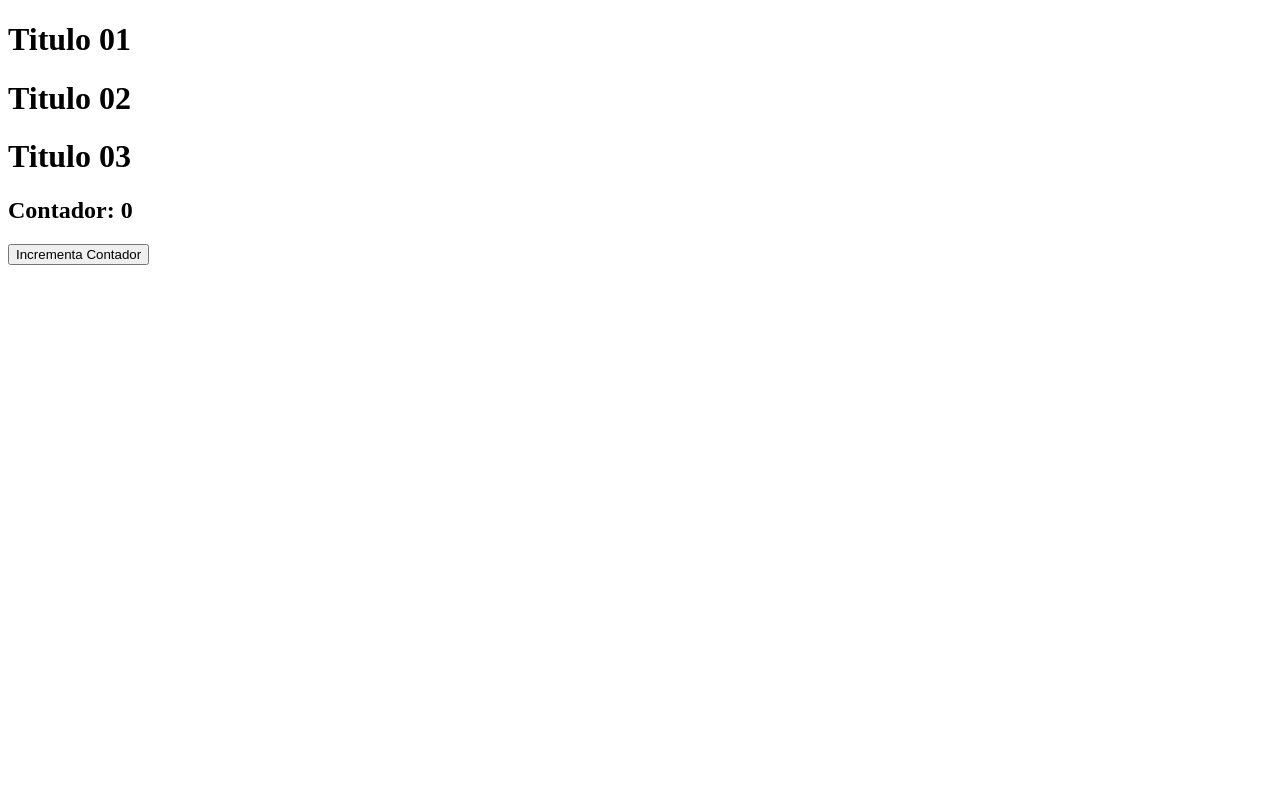
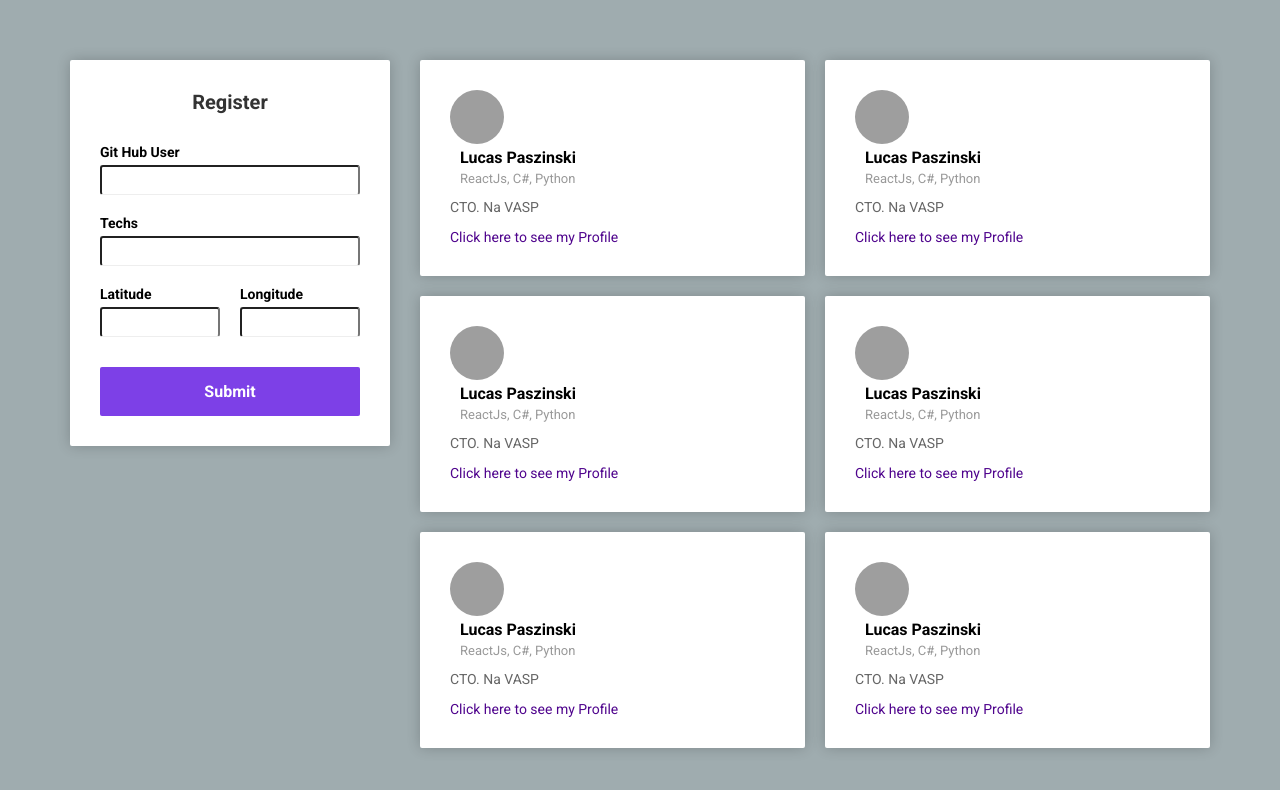
Before and after one commit to lpasz/OmniStack10, a React (Create React App) app in the folder frontend_web/: page / in a window 1280 px wide. Shown: the top 790 px of the page. Built offline with nearby package versions, Linux system fonts and the light colour scheme; grey boxes are pictures that could not be loaded.

Commit message:
ADDED:  React White Mode Frontend Visual part.

```diff
--- /dev/null
+++ b/frontend_web/src/App.css
@@ -0,0 +1,31 @@
+.App {
+    max-width: 1200px;
+    margin: 0 auto;
+    padding: 60px 30px;
+
+    display:flex;
+    flex-direction: row;
+    align-items: flex-start;
+
+}
+
+.App main {
+    margin-left: 30px;
+}
+
+@media(max-width: 1000px){
+    .App{
+        flex-direction: column;
+    }
+    .App main{
+        margin-left: 0;
+        margin-top: 30px;
+        width: 100%;
+    }
+
+    .App aside{
+        width: 100%;
+    }
+
+
+}
--- a/frontend_web/src/App.js
+++ b/frontend_web/src/App.js
@@ -1,30 +1,147 @@
 import React from 'react';
-import Header from './Header';
-import { useState } from 'react';
-
-// Componente: (Ex: App) Bloco isolado de HTML, CSS JS, o qual não interfere no restante da aplicação
-// Propriedade: São os atributos do HTML || Informações que o componente pai passa para o filho
-// Estado: informação manipulada por componentes, pois o react não monitora a alteração de varaiveis (Lembrar: imutabilidade)
+import './global.css';
+import './App.css';
+import './Sidebar.css';
+import './Main.css';
 
 function App()
 {
-  const [counter, setCounter] = useState(0)
-
-  function incrementCounter()
-  {
-    console.log('click')
-    setCounter( counter + 1 );
-  }
 
   return (
-    // fragment open
-    <>
-      <Header title="Titulo 01" />
-      <Header title="Titulo 02" />
-      <Header title="Titulo 03" />
-      <h2>Contador: {counter}</h2>
-      <button onClick={incrementCounter}>Incrementa Contador</button>
-    </>
+    <div className="App">
+      <aside>
+        <strong>Register</strong>
+        <form>
+          <div className="input-block">
+            <label htmlFor="github_username">Git Hub User</label>
+            <input name="github_username" id="github_username" required />
+          </div>
+          <div className="input-block">
+
+            <label htmlFor="user_techs">Techs</label>
+            <input name="user_techs" id="user_techs" required />
+          </div>
+          <div className="input-group">
+            <div className="input-block">
+              <label htmlFor="latitude">Latitude</label>
+              <input name="latitude" id="latitude" required />
+            </div>
+            <div className="input-block">
+              <label htmlFor="longitude">Longitude</label>
+              <input name="longitude" id="longitude" required />
+            </div>
+          </div>
+
+          <button type="submit">Submit</button>
+        </form>
+      </aside>
+      <main>
+        <ul>
+          <li className="dev-item">
+            <header>
+              <img src="https://avatars1.githubusercontent.com/u/42593470?s=460&v=4" alt="LucasPaszinski" />
+              <div className="userInfo">
+                <strong>
+                  Lucas Paszinski
+                </strong>
+                <span>
+                  ReactJs, C#, Python
+                </span>
+              </div>
+            </header>
+            <p>
+              CTO. Na VASP
+            </p>
+            <a href="https://github.com/LucasPaszinski"> Click here to see my Profile</a>
+          </li>
+          <li className="dev-item">
+            <header>
+              <img src="https://avatars1.githubusercontent.com/u/42593470?s=460&v=4" alt="LucasPaszinski" />
+              <div className="userInfo">
+                <strong>
+                  Lucas Paszinski
+                </strong>
+                <span>
+                  ReactJs, C#, Python
+                </span>
+              </div>
+            </header>
+            <p>
+              CTO. Na VASP
+            </p>
+            <a href="https://github.com/LucasPaszinski"> Click here to see my Profile</a>
+          </li>
+          <li className="dev-item">
+            <header>
+              <img src="https://avatars1.githubusercontent.com/u/42593470?s=460&v=4" alt="LucasPaszinski" />
+              <div className="userInfo">
+                <strong>
+                  Lucas Paszinski
+                </strong>
+                <span>
+                  ReactJs, C#, Python
+                </span>
+              </div>
+            </header>
+            <p>
+              CTO. Na VASP
+            </p>
+            <a href="https://github.com/LucasPaszinski"> Click here to see my Profile</a>
+          </li>
+          <li className="dev-item">
+            <header>
+              <img src="https://avatars1.githubusercontent.com/u/42593470?s=460&v=4" alt="LucasPaszinski" />
+              <div className="userInfo">
+                <strong>
+                  Lucas Paszinski
+                </strong>
+                <span>
+                  ReactJs, C#, Python
+                </span>
+              </div>
+            </header>
+            <p>
+              CTO. Na VASP
+            </p>
+            <a href="https://github.com/LucasPaszinski"> Click here to see my Profile</a>
+          </li>
+          <li className="dev-item">
+            <header>
+              <img src="https://avatars1.githubusercontent.com/u/42593470?s=460&v=4" alt="LucasPaszinski" />
+              <div className="userInfo">
+                <strong>
+                  Lucas Paszinski
+                </strong>
+                <span>
+                  ReactJs, C#, Python
+                </span>
+              </div>
+            </header>
+            <p>
+              CTO. Na VASP
+            </p>
+            <a href="https://github.com/LucasPaszinski"> Click here to see my Profile</a>
+          </li>
+          <li className="dev-item">
+            <header>
+              <img src="https://avatars1.githubusercontent.com/u/42593470?s=460&v=4" alt="LucasPaszinski" />
+              <div className="userInfo">
+                <strong>
+                  Lucas Paszinski
+                </strong>
+                <span>
+                  ReactJs, C#, Python
+                </span>
+              </div>
+            </header>
+            <p>
+              CTO. Na VASP
+            </p>
+            <a href="https://github.com/LucasPaszinski"> Click here to see my Profile</a>
+          </li>
+        </ul>
+      </main>
+    </div>
   );
 }
 
--- a/frontend_web/src/Header.js
+++ /dev/null
@@ -1,8 +0,0 @@
-import React from 'react'
-
-function Header(props)
-{
-    return ( <h1>{props.title}</h1> );
-}
-
-export default Header
--- /dev/null
+++ b/frontend_web/src/Main.css
@@ -0,0 +1,66 @@
+main {
+	flex: 1;
+}
+
+main ul {
+	display: grid;
+	grid-template-columns: repeat(2, 1fr);
+	gap: 20px;
+	list-style: none;
+}
+
+li.dev-item {
+	background: #fff;
+	box-shadow: 0 0 14px 0 rgba(0, 0, 0, 0.2);
+	border-radius: 2px;
+	padding: 30px;
+    border-radius: 2px;
+}
+
+li.dev-item header {
+}
+
+li.dev-item header img {
+	width: 54px;
+	height: 54px;
+	border-radius: 50%;
+}
+
+li.dev-item header .userInfo {
+	margin-left: 10px;
+}
+
+.userInfo strong {
+	display: block;
+	font-size: 16px;
+	line-height: 20px;
+}
+
+.userInfo span {
+	font-size: 13px;
+	color: #999;
+	margin-top: 2px;
+}
+
+.dev-item p {
+	color: #666;
+	font-size: 14px;
+	line-height: 20px;
+	margin: 10px 0;
+}
+
+.dev-item a {
+	color: rgb(79, 4, 141);
+	font-size: 14px;
+	text-decoration: none;
+}
+
+.dev-item a:hover {
+	color: rgb(117, 17, 199);
+}
+
+@media(max-width: 650px){
+    main ul{
+        grid-template-columns: 1fr;
+    }
+}
--- /dev/null
+++ b/frontend_web/src/Sidebar.css
@@ -0,0 +1,71 @@
+aside{
+    width: 320px;
+    background: #FFF ;
+    box-shadow: 0 0 14px 0 rgba(0,0,0,0.2);
+    border-radius: 2px;
+    padding: 30px ;
+}
+
+aside strong{
+    font-size:20px;
+    text-align: center;
+    display: block;
+    color:#333;
+}
+
+aside form {
+    margin-top: 30px;
+}
+
+aside form .input-block label {
+    font-size: 14px;
+    font-weight: bold;
+    display:block;
+    margin-bottom: 5px;
+
+}
+
+aside form .input-block + .input-block{
+    margin-top :20px;
+}
+
+aside form .input-group{
+    margin-top: 20px;
+    display: grid;
+    gap:20px;
+    grid-template-columns: 1fr 1fr;
+}
+
+aside form .input-group .input-block{
+    margin-top: 0;
+}
+
+aside form .input-block input {
+    width: 100%;
+    height: 30px;
+    font-size: 14px;
+    font-weight: bold;
+    display:block;
+    color: #666;
+    border-radius:  3px;
+    border-bottom: 1px solid #eee;
+
+}
+
+aside form button[type=submit]{
+    width: 100%;
+    border:0;
+    margin-top: 30px;
+    background: #7d40e7;
+    border-radius: 2px;
+    padding: 15px 20px;
+    font-size: 16px;
+    font-weight: bold;
+    color: rgb(255, 255, 255);
+    cursor: pointer;
+    transition: background 0.5s;
+}
+
+aside form button[type=submit]:hover{
+    background-color: #5b15d4;
+}
--- /dev/null
+++ b/frontend_web/src/global.css
@@ -0,0 +1,21 @@
+@import url('https://fonts.googleapis.com/css?family=Roboto:400,700&display=swap');
+
+*{
+    margin: 0;
+    padding: 0;
+    outline:0;
+    box-sizing: border-box;
+}
+
+html,body, #root{
+    height: 100%;
+}
+
+body{
+    background: rgb(159, 172, 175) ;
+    -webkit-font-smoothing: antialiased;
+}
+
+body, input, button {
+    font-family: Roboto, sans-serif;
+}
```
